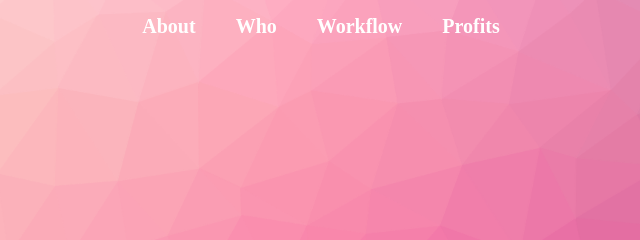
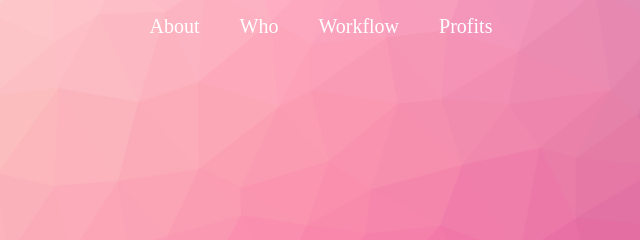
Before and after one commit to Zeliki/webcademy, a plain HTML site: page app/index.html in a window 1280 px wide. Shown: the top 240 px of the page, 319-959 px from the left. Drawn offline with Linux system fonts and the light colour scheme; a web font is replaced by a local one.

Commit message:
Fourth commit

```diff
--- a/app/css/main.css
+++ b/app/css/main.css
@@ -35,8 +35,8 @@ html, body {
 }
 
 nav {
-	font-size: 18px;
-	font-weight: 600;
+	font-size: 15px;
+	/*font-weight: 600;*/
 }
 
 nav ul {
```
